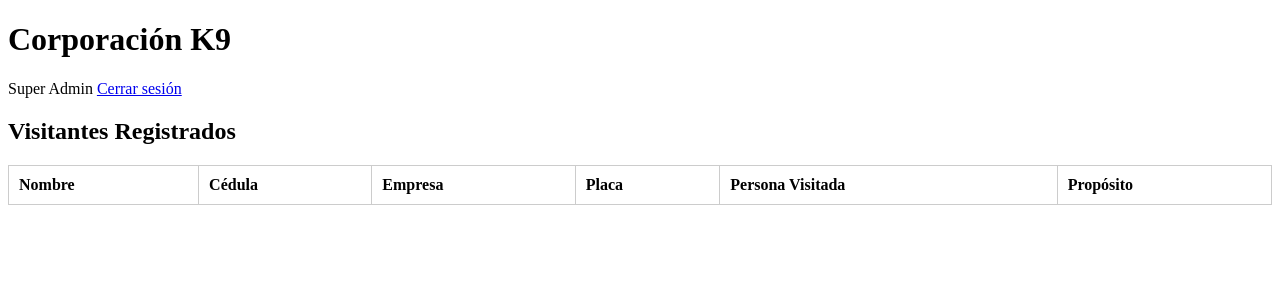
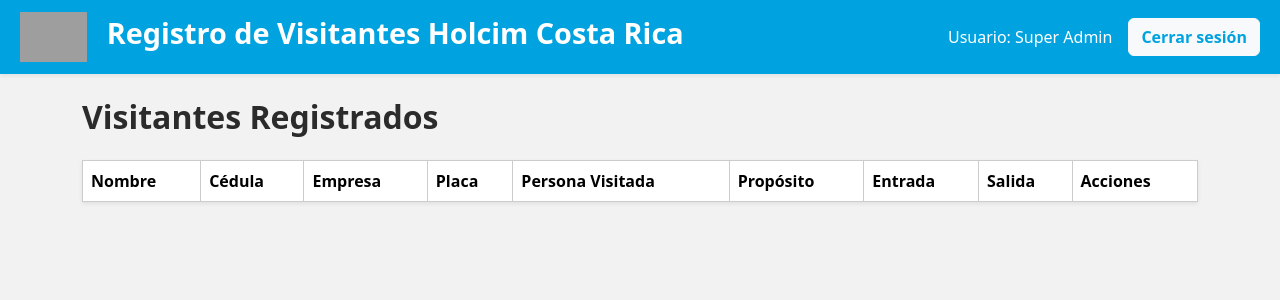
Before and after one commit to luismolinaboni22-art/control_acceso_k9, a Flask app: page /listar in a window 1280 px wide. Shown: the top 300 px of the page. Run offline with Flask 3, Linux system fonts and the light colour scheme; a user stored in the database is signed in; data that the repository does not hold is empty; grey boxes are pictures that could not be loaded.

Commit message:
Update listar.html

```diff
--- a/templates/listar.html
+++ b/templates/listar.html
@@ -1,22 +1,11 @@
-<!DOCTYPE html>
-<html lang="es">
-<head>
-    <meta charset="UTF-8">
-    <title>Lista de Visitantes</title>
-    <link rel="stylesheet" href="{{ url_for('static', filename='style.css') }}">
-</head>
-<body>
-<header>
-    <h1>Corporación K9</h1>
-    <nav>
-        <span>{{ current_user.name }}</span>
-        <a href="{{ url_for('logout') }}">Cerrar sesión</a>
-    </nav>
-</header>
-<main>
-<h2>Visitantes Registrados</h2>
-<table>
-    <thead>
+{% extends "base.html" %}
+
+{% block content %}
+
+<h2 class="fw-bold mb-4" style="color:#2B2B2B;">Visitantes Registrados</h2>
+
+<table class="table table-striped table-hover shadow-sm bg-white">
+    <thead style="background-color:#00A3E0; color:white;">
         <tr>
             <th>Nombre</th>
             <th>Cédula</th>
@@ -24,8 +13,12 @@
             <th>Placa</th>
             <th>Persona Visitada</th>
             <th>Propósito</th>
+            <th>Entrada</th>
+            <th>Salida</th>
+            <th>Acciones</th>
         </tr>
     </thead>
+
     <tbody>
         {% for v in visitantes %}
         <tr>
@@ -35,10 +28,36 @@
             <td>{{ v.placa }}</td>
             <td>{{ v.persona_visitada }}</td>
             <td>{{ v.proposito }}</td>
+
+            <td>
+                {{ v.hora_entrada.strftime('%Y-%m-%d %H:%M:%S') }}
+            </td>
+
+            <td>
+                {% if v.hora_salida %}
+                    <span class="text-success fw-bold">
+                        {{ v.hora_salida.strftime('%Y-%m-%d %H:%M:%S') }}
+                    </span>
+                {% else %}
+                    <span class="text-danger fw-bold">Pendiente</span>
+                {% endif %}
+            </td>
+
+            <td>
+                {% if not v.hora_salida %}
+                <form action="{{ url_for('registrar_salida', visitor_id=v.id) }}" method="POST">
+                    <button class="btn btn-sm fw-semibold"
+                            style="background-color:#00A3E0; color:white;">
+                        Marcar salida
+                    </button>
+                </form>
+                {% else %}
+                    <span class="text-secondary">✓ Completado</span>
+                {% endif %}
+            </td>
         </tr>
         {% endfor %}
     </tbody>
 </table>
-</main>
-</body>
-</html>
+
+{% endblock %}
```
